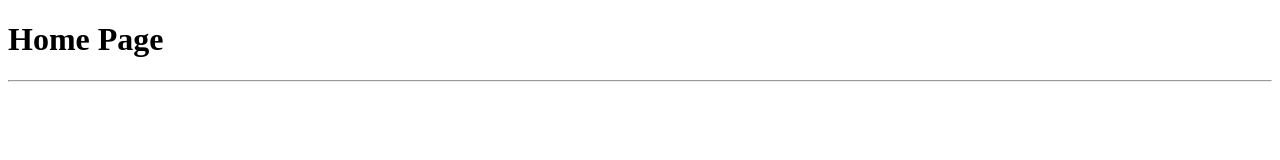
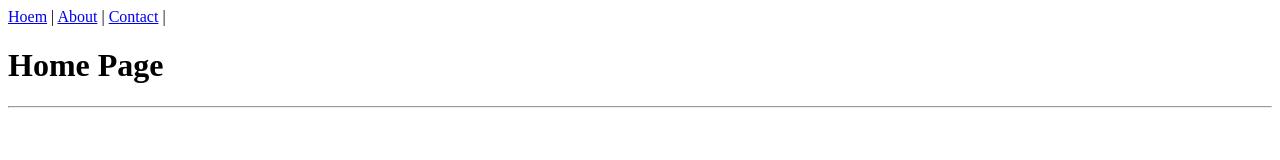
Before and after one commit to noon66/noon66.github.io, a plain HTML site: page index.html in a window 1280 px wide. Drawn offline with Linux system fonts and the light colour scheme.

Commit message:
add menu

```diff
--- a/index.html
+++ b/index.html
@@ -6,6 +6,9 @@
   <title>noon66's Website</title>
 </head>
 <body>
+  <a href="index.html">Hoem</a> |
+  <a href="About.html">About</a> |
+  <a href="Contact.html">Contact</a> |
   <h1>Home Page</h1>
   <hr>
 </body>
```
